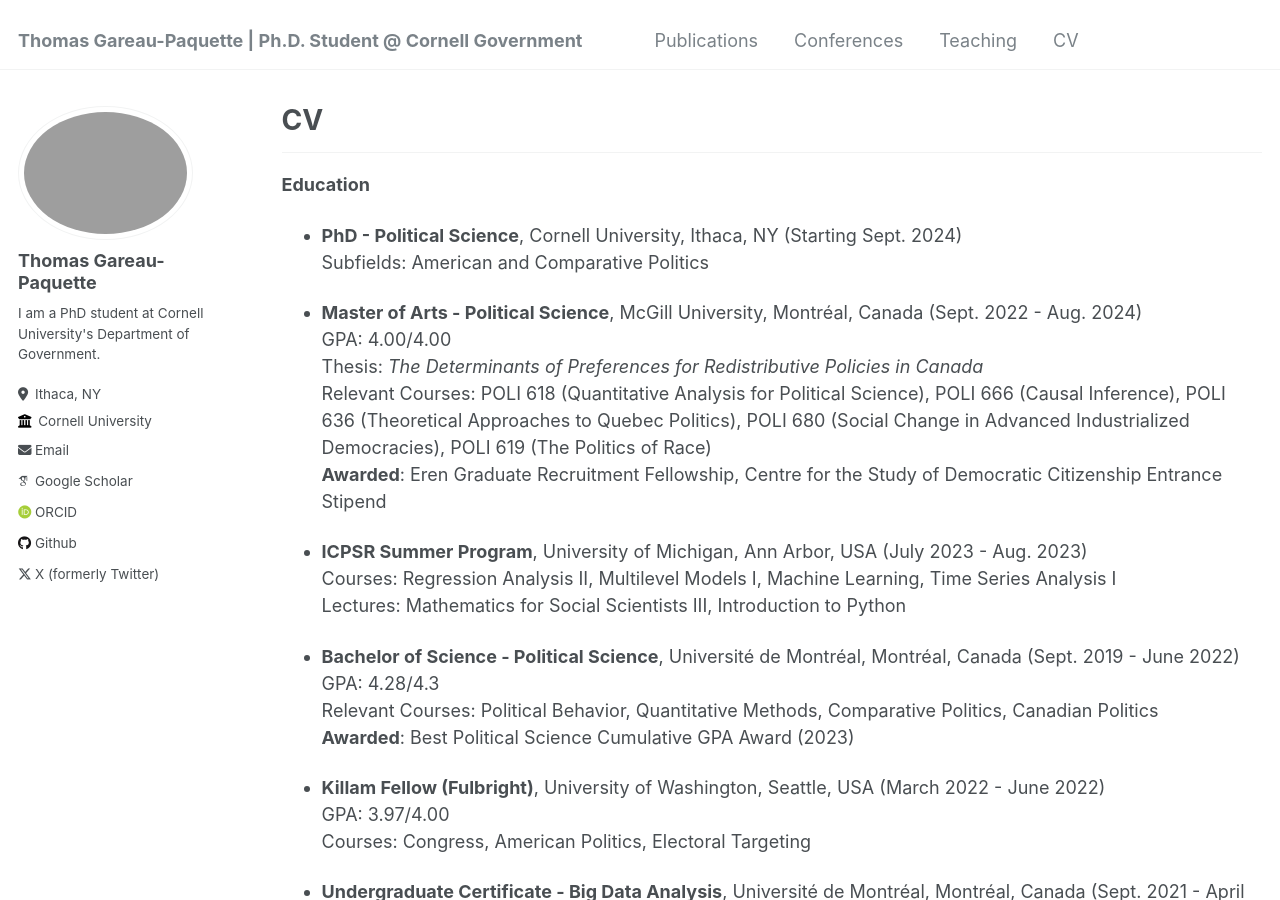
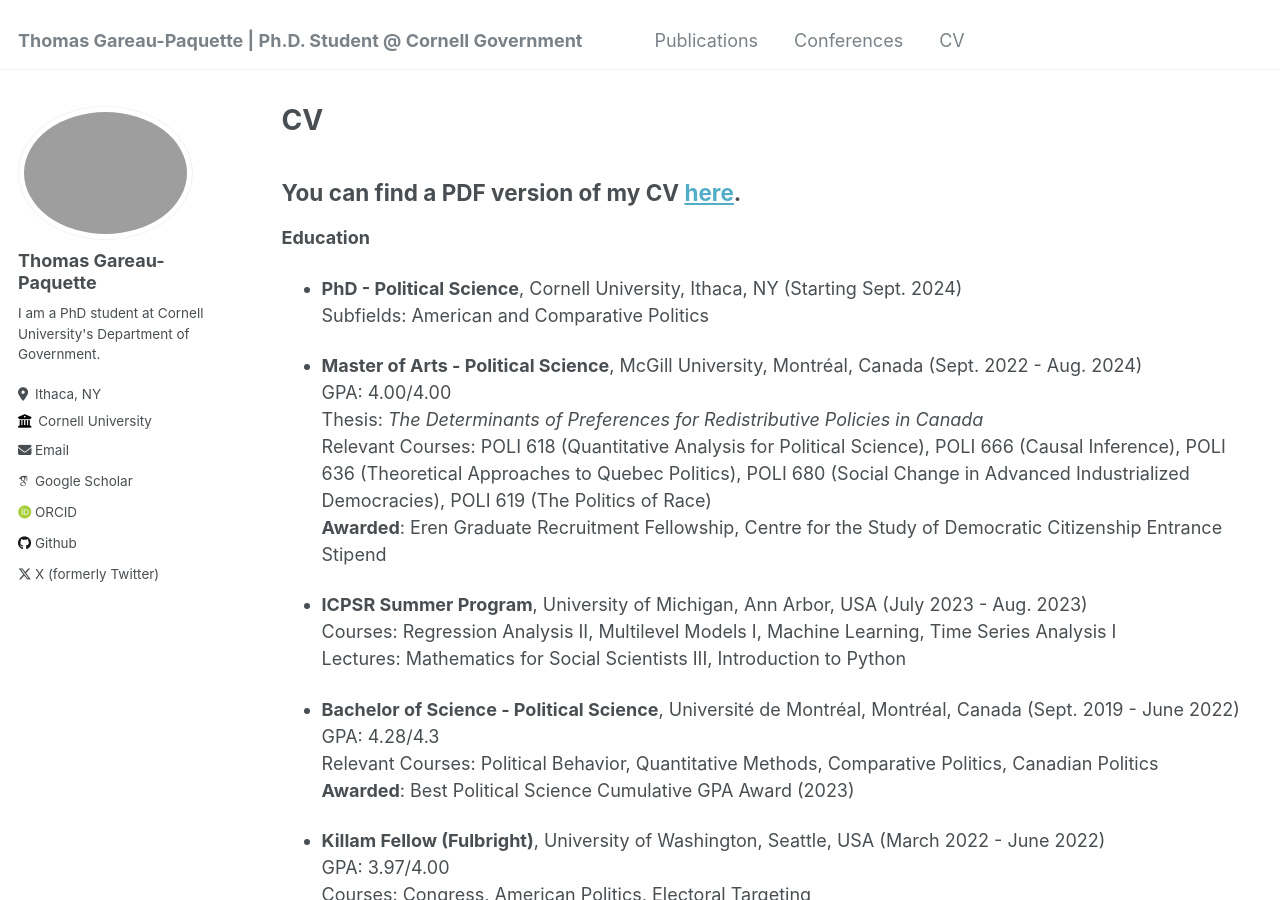
Before and after one commit to ThomasGareau/thomasgareau, a Jekyll site: the page built from _pages/cv.md, in a window 1280 px wide and 900 px high. Built offline with Jekyll 4.4.1, drawn with Linux system fonts in a browser that asks for light colours; some web fonts are replaced.

Commit message:
Added pdf version

```diff
--- a/_data/navigation.yml
+++ b/_data/navigation.yml
@@ -6,8 +6,5 @@ main:
   - title: "Conferences"
     url: /talks/
 
-  - title: "Teaching"
-    url: /teaching/
-
   - title: "CV"
     url: /cv/
--- a/_pages/cv.md
+++ b/_pages/cv.md
@@ -10,6 +10,7 @@ redirect_from:
 {% include base_path %}
 
 
+You can find a PDF version of my CV [here](/Users/thomasgp/Academic Website/files/GareauPaquette_CV_10052024.pdf).
 ---
 
 **Education**
```
Also changed, not shown: 2 other files.
